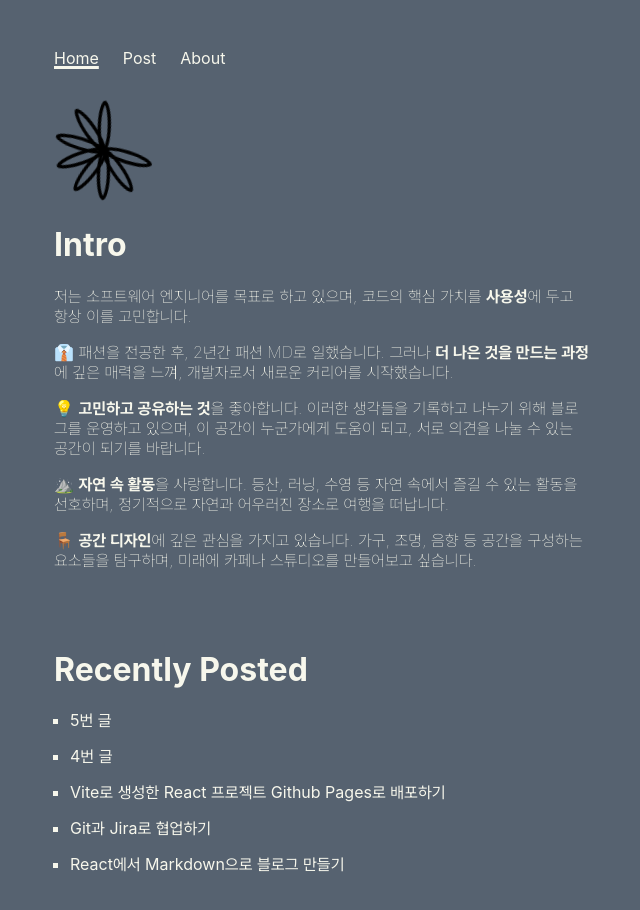
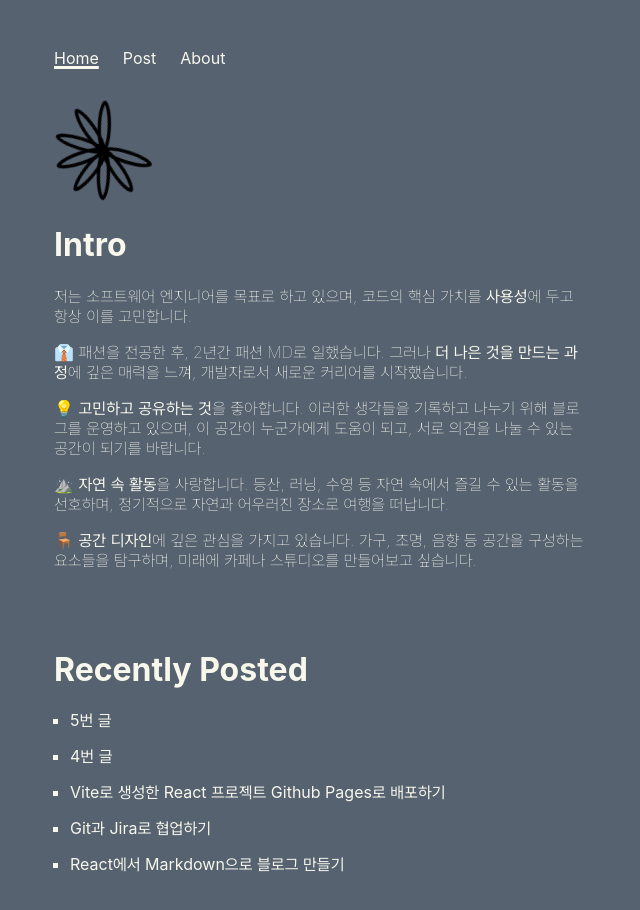
Before and after one commit to SioJeong/siojeong.github.io, a React (Vite) app: page / in a window 1280 px wide. Shown: the top 910 px of the page, without its empty margins (318-958 px from the left). Built offline with nearby package versions, Linux system fonts and the light colour scheme.

Commit message:
design: css 변경

```diff
--- a/src/components/markdown-renderer/MarkdownRenderer.module.css
+++ b/src/components/markdown-renderer/MarkdownRenderer.module.css
@@ -1,5 +1,9 @@
 .heading2 {
     margin-top: 4rem;
+}
+
+.strong {
+    font-weight: normal;
 }
 
 .list {
--- a/src/components/markdown-renderer/MarkdownRenderer.tsx
+++ b/src/components/markdown-renderer/MarkdownRenderer.tsx
@@ -1,8 +1,8 @@
 import ReactMarkdown from 'react-markdown';
-import remarkGfm from 'remark-gfm';
-import rehypeRaw from 'rehype-raw';
 import { Prism as SyntaxHighlighter } from 'react-syntax-highlighter';
 import { vscDarkPlus } from 'react-syntax-highlighter/dist/esm/styles/prism';
+import rehypeRaw from 'rehype-raw';
+import remarkGfm from 'remark-gfm';
 import styles from './MarkdownRenderer.module.css';
 
 interface MarkdownRendererProps {
@@ -17,6 +17,7 @@ export default function MarkdownRenderer({ markdown }: MarkdownRendererProps) {
                 rehypePlugins={[rehypeRaw]}
                 components={{
                     h2: ({ node, ...props }) => <h2 className={styles.heading2} {...props} />,
+                    strong: ({ node, ...props }) => <strong className={styles.strong} {...props} />,
                     li: ({ node, ...props }) => <li className={styles.list} {...props} />,
                     details: ({ node, ...props }) => (
                         <details className={styles.codeBlock} {...props} />
```
